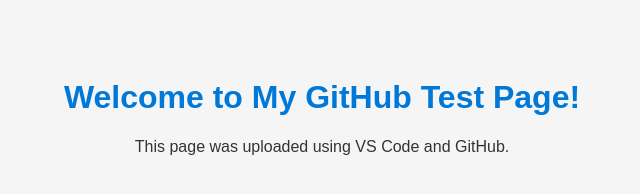
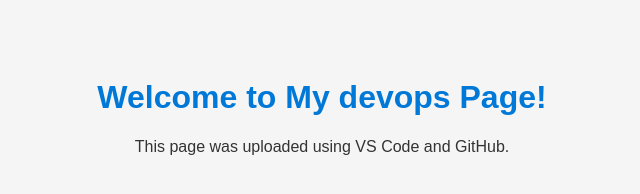
Before and after one commit to talha-ghare/new-practice, a plain HTML site: page index.html in a window 1280 px wide. Shown: the whole page, without its empty margins (318-958 px from the left). Drawn offline with Linux system fonts and the light colour scheme.

Commit message:
first commit

```diff
--- a/index.html
+++ b/index.html
@@ -18,7 +18,7 @@
     </style>
 </head>
 <body>
-    <h1>Welcome to My GitHub Test Page!</h1>
+    <h1>Welcome to My devops Page!</h1>
     <p>This page was uploaded using VS Code and GitHub.</p>
 </body>
 </html>
```
